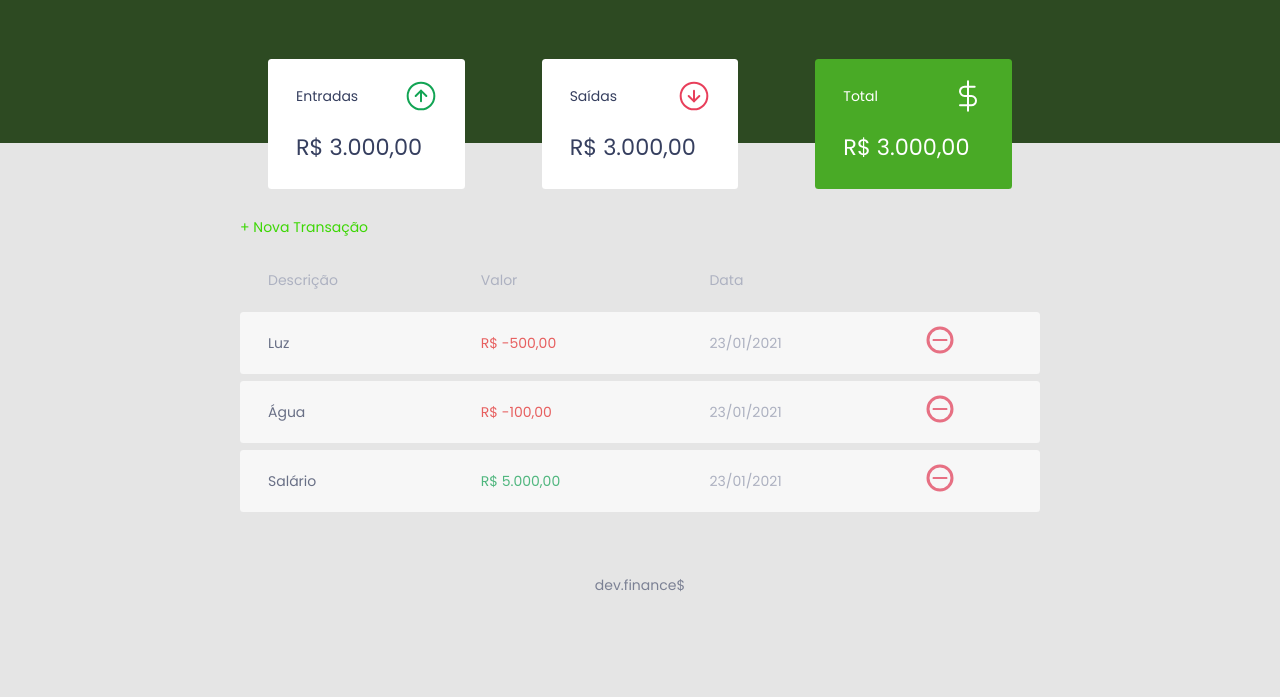
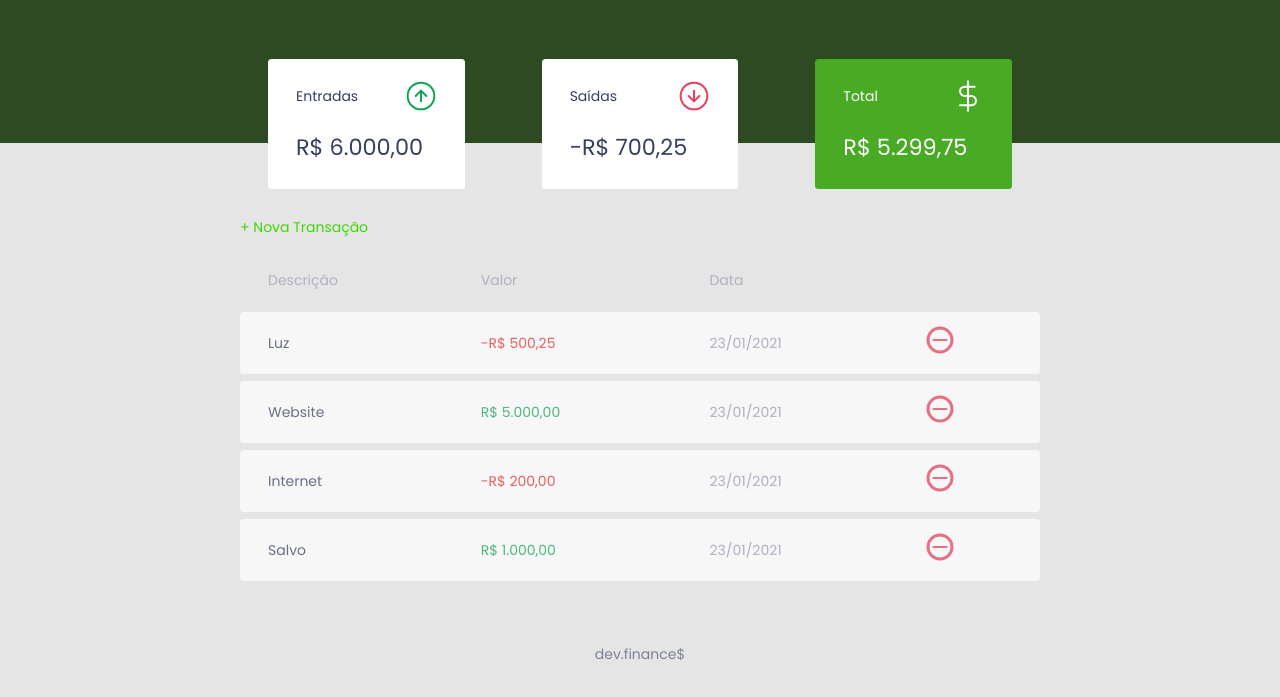
Before and after one commit to thalysonluiz/devFinance, a plain HTML site: page index.html in a window 1280 px wide. Shown: the part 55-752 px from the top of the page. Drawn offline with Linux system fonts and the light colour scheme.

Commit message:
Add Transaction

```diff
--- a/index.html
+++ b/index.html
@@ -29,7 +29,7 @@
           </span>
           <img src="./assets/income.svg" alt="Image de Entradas">
         </h3>
-        <p>R$ 3.000,00</p>
+        <p id="incomeDisplay">R$ 3.000,00</p>
       </div>
 
       <div class="card">
@@ -40,7 +40,7 @@
           <img src="./assets/expense.svg" alt="Image de Entradas">
 
         </h3>
-        <p>R$ 3.000,00</p>
+        <p id="expenseDisplay">R$ 3.000,00</p>
       </div>
 
       <div class="card total">
@@ -51,7 +51,7 @@
           <img src="./assets/total.svg" alt="Image de Entradas">
 
         </h3>
-        <p>R$ 3.000,00</p>
+        <p id="totalDisplay">R$ 3.000,00</p>
       </div>
 
     </section>
@@ -69,26 +69,7 @@
           </tr>
         </thead>
         <tbody>
-          <tr>
-            <td class="description">Luz</td>
-            <td class="expense">R$ -500,00</td>
-            <td>23/01/2021</td>
-            <td><a href="#"><img src="./assets/minus.svg" alt="Remover Transação"></a></td>
-          </tr>
-          <tr>
-            <td class="description">Água</td>
-            <td class="expense">R$ -100,00</td>
-            <td>23/01/2021</td>
-            <td><a href="#"><img src="./assets/minus.svg" alt="Remover Transação"></a></td>
 
-          </tr>
-          <tr>
-            <td class="description">Salário</td>
-            <td class="income">R$ 5.000,00</td>
-            <td>23/01/2021</td>
-            <td><a href="#"><img src="./assets/minus.svg" alt="Remover Transação"></a></td>
-
-          </tr>
         </tbody>
       </table>
     </section>
--- a/script.js
+++ b/script.js
@@ -9,23 +9,11 @@ const Modal = {
   }
 }
 
-const Transaction = {
-  incomes() {
-
-  },
-  expenses() {
-
-  },
-  total() {
-
-  }
-}
-
 const transactions = [
   {
     id: 1,
     description: 'Luz',
-    amount: -500,
+    amount: -500.25,
     date: '23/01/2021',
   },
   {
@@ -40,21 +28,112 @@ const transactions = [
     amount: -200,
     date: '23/01/2021',
   },
+  {
+    id: 4,
+    description: 'Salvo',
+    amount: 1000,
+    date: '23/01/2021',
+  },
 ]
 
+const Transaction = {
+  all: transactions,
+
+  add(transaction) {
+    Transaction.all.push(transaction);
+    App.reload();
+  },
+
+  incomes() {
+    let income = 0;
+    Transaction.all.forEach(transaction => {
+      if (transaction.amount > 0) {
+        income += transaction.amount;
+      }
+    })
+    return income;
+  },
+
+  expenses() {
+    let expense = 0;
+    Transaction.all.forEach(transaction => {
+      if (transaction.amount < 0) {
+        expense += transaction.amount;
+      }
+    })
+    return expense;
+  },
+
+  total() {
+
+    return Transaction.incomes() + Transaction.expenses();
+  }
+}
+
+
 const DOM = {
+  transactionsContainer: document.querySelector('#data-table tbody'),
+
   addTransaction(transaction, index) {
-    const tr = document.querySelector('tr');
-    tr.innerHTML = DOM.innerHTMLTransaction()
+    const tr = document.createElement('tr');
+    tr.innerHTML = DOM.innerHTMLTransaction(transaction);
+    DOM.transactionsContainer.appendChild(tr);
   },
-  innerHTMLTransaction() {
+
+  innerHTMLTransaction(transaction) {
+    const CssClass = transaction.amount > 0 ? "income" : "expense";
+
+    const amount = Utils.formatCurrency(transaction.amount);
+
     const html = `
-            <td class="description">Salário</td>
-            <td class="income">R$ 5.000,00</td>
-            <td>23/01/2021</td>
+            <td class="description">${transaction.description}</td>
+            <td class="${CssClass}">${amount}</td>
+            <td>${transaction.date}</td>
             <td><a href="#"><img src="./assets/minus.svg" alt="Remover Transação"></a></td>
     `
 
     return html;
+  },
+
+  updateBalance() {
+    document.getElementById('incomeDisplay').innerHTML = Utils.formatCurrency(Transaction.incomes());
+    document.querySelector('#expenseDisplay').innerHTML = Utils.formatCurrency(Transaction.expenses());
+    document.querySelector('#totalDisplay').innerHTML = Utils.formatCurrency(Transaction.total());
+  },
+
+  clearTransactions() {
+    DOM.transactionsContainer.innerHTML = "";
   }
 }
+
+const Utils = {
+  formatCurrency(value) {
+    //const signal = Number(value) < 0 ? "-" : "";
+    //value = value * 100;
+    //Math.round(value);
+
+    value = value.toLocaleString("pt-BR", {
+      style: "currency",
+      currency: "BRL"
+    })
+
+    return value;
+  }
+}
+
+const App = {
+  init() {
+    Transaction.all.forEach(transaction => {
+      DOM.addTransaction(transaction);
+    });
+
+    DOM.updateBalance();
+  },
+
+  reload() {
+    Transaction.clearTransactions();
+    App.init();
+  }
+}
+
+App.init();
```
